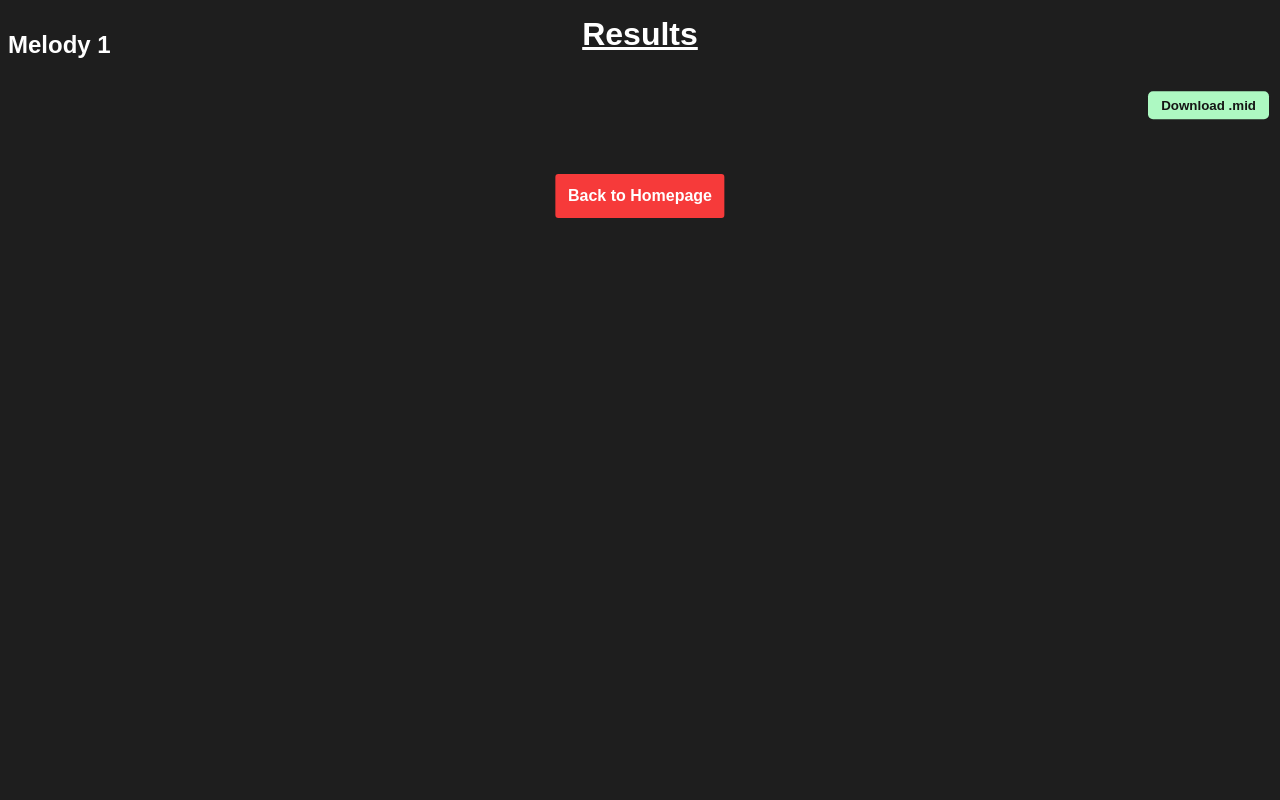
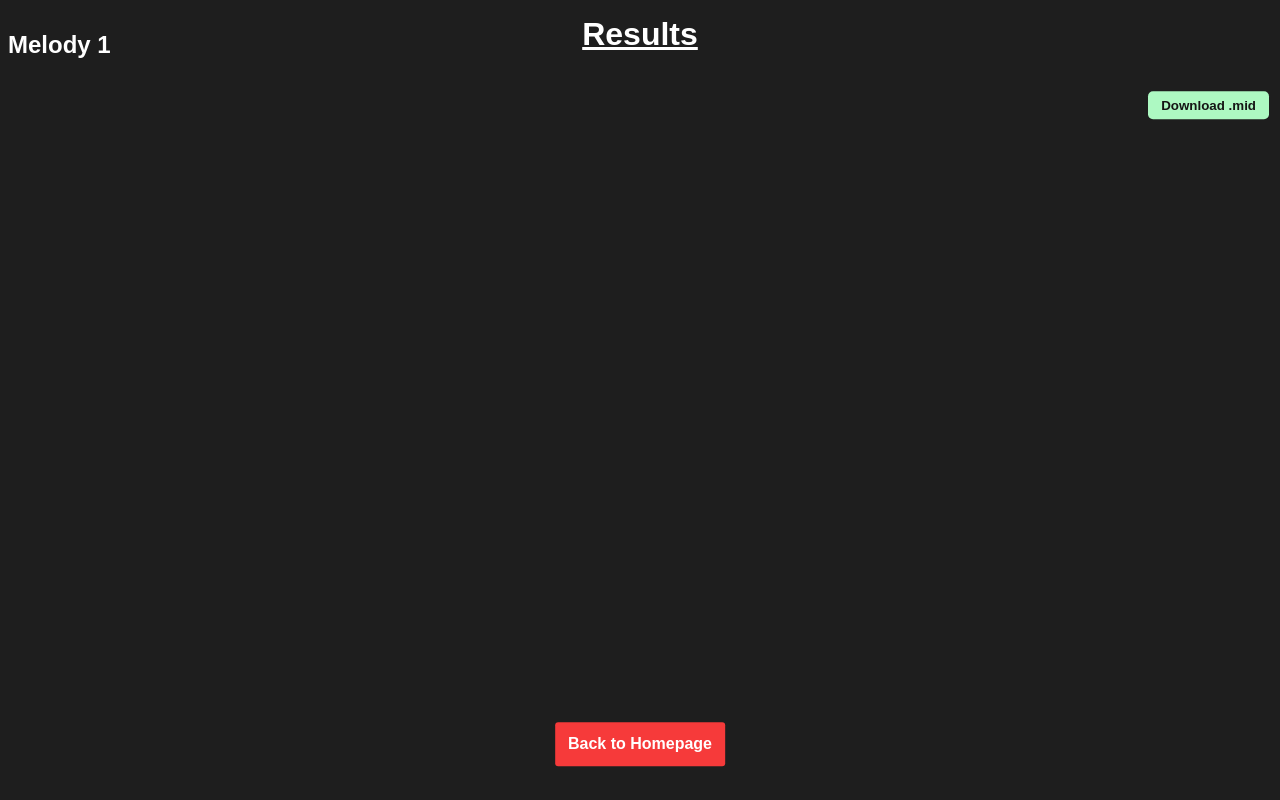
Before and after one commit to Dents6679/LSTMusic, a plain HTML site: page docs/results.html in a window 1280 px wide. Drawn offline with Linux system fonts and the light colour scheme.

Commit message:
Changed back button position

```diff
--- a/docs/stylesheets/results.css
+++ b/docs/stylesheets/results.css
@@ -53,9 +53,11 @@ midi-visualizer .piano-roll-visualizer {
 }
 
 #return-button{
+    position:absolute;
+    left: 50%;
+    top: 85%;
     font-size: min(2vh, 2.2vw);
-    margin-left: 50%;
-    transform: translateX(-50%);
+    transform: translate(-50%, -50%);
     color: white;
     font-weight: bold;
     background-color: #f63a3a;
```
